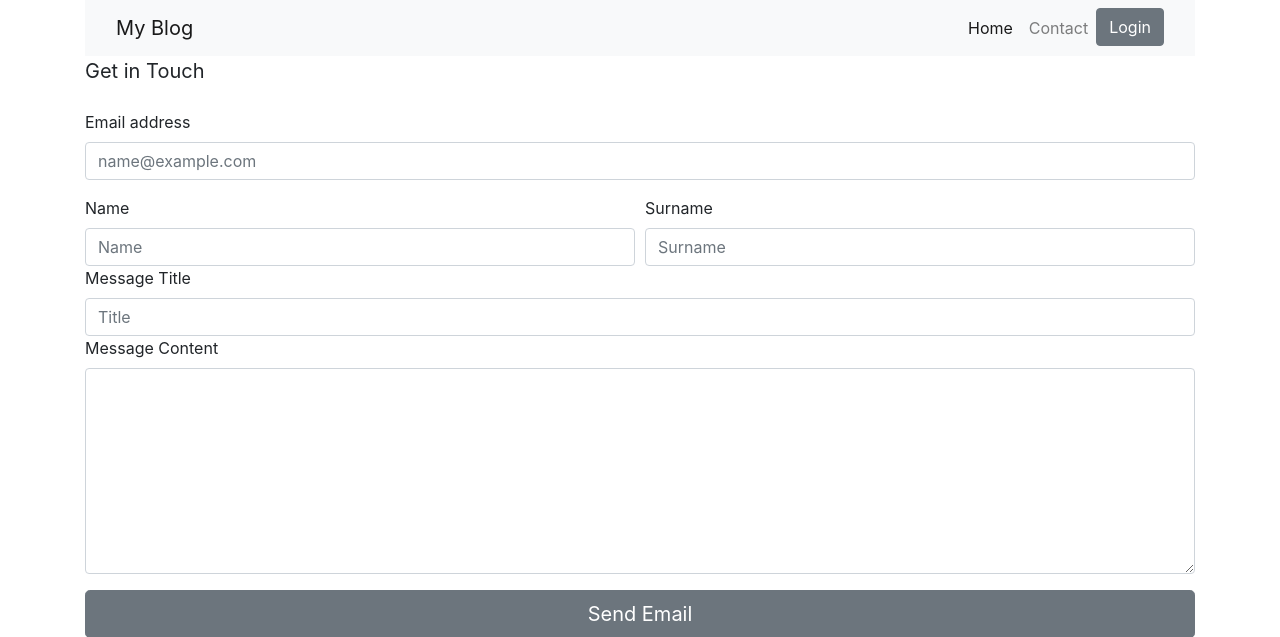
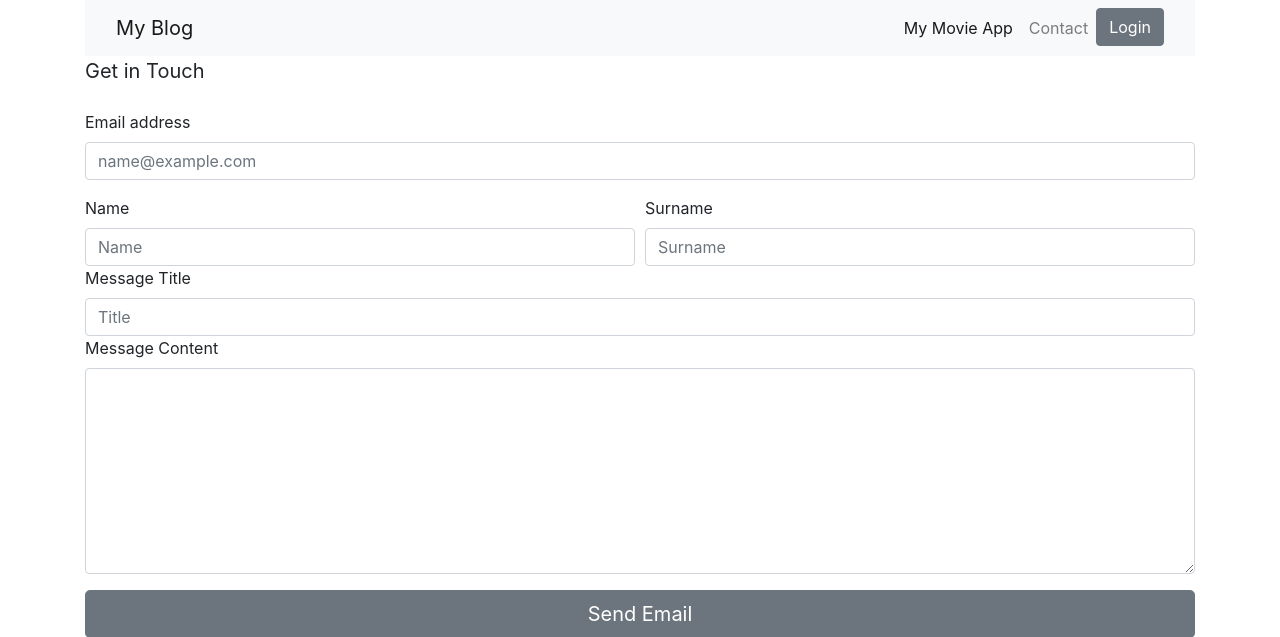
Before and after one commit to Cram-In/blog_project, a Flask app: page /contact/ in a window 1280 px wide. Shown: the top 637 px of the page. Run offline with Flask 2, Linux system fonts and the light colour scheme; tables that the repository leaves empty hold one stand-in row (values such as "Sample post"); some libraries are stand-ins or nearby versions.

Commit message:
link to movie app added

```diff
--- a/blog/templates/index.html
+++ b/blog/templates/index.html
@@ -47,7 +47,7 @@
         <div class="collapse navbar-collapse" id="navbarResponsive">
           <ul class="navbar-nav ml-auto">
             <li class="nav-item active">
-              <a class="nav-link" href="/">Home
+              <a class="nav-link" href="https://my-first-movie-library.herokuapp.com/">My Movie App
                 <span class="sr-only">(current)</span>
               </a>
             </li>
```
